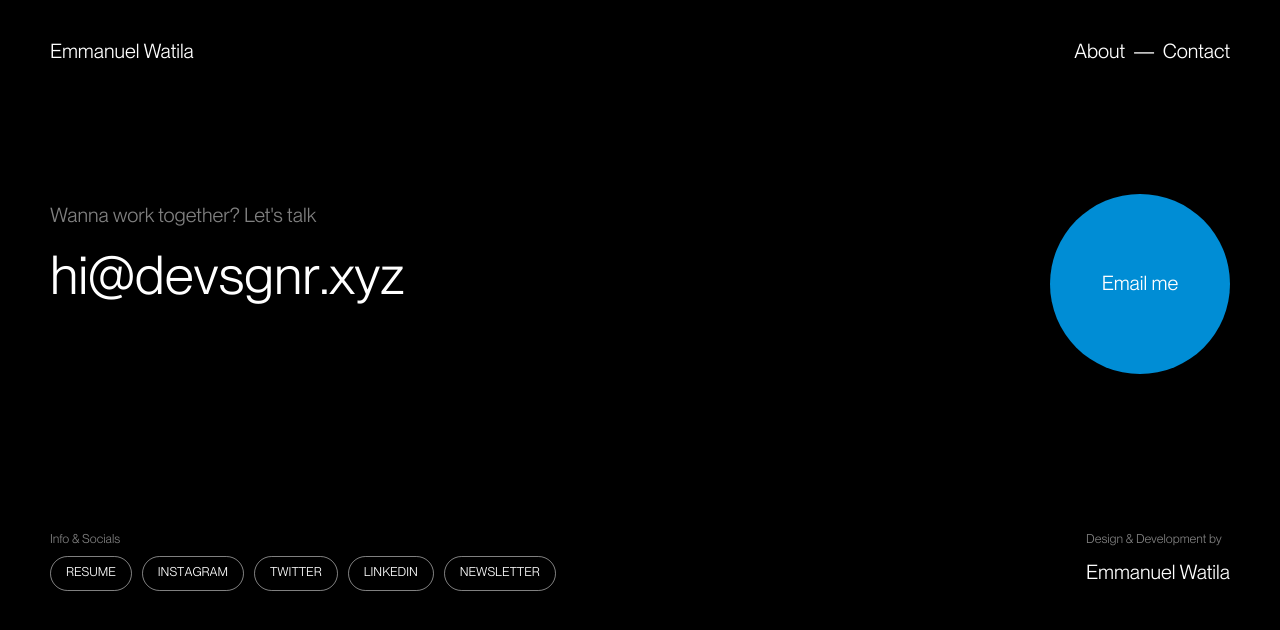
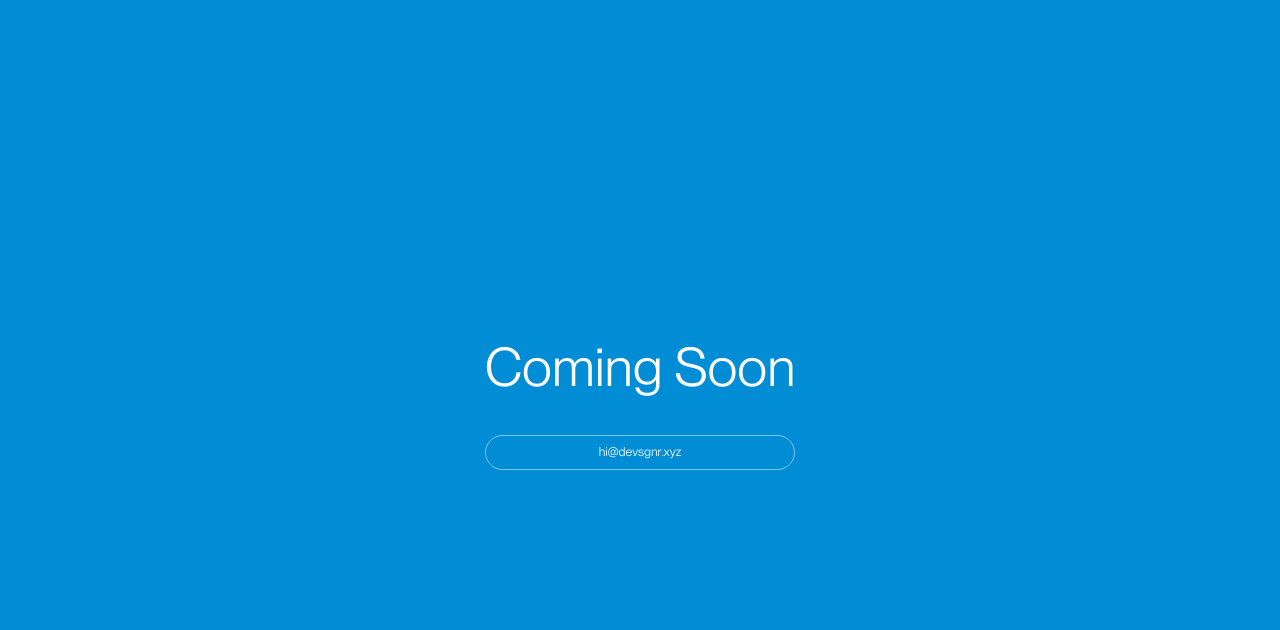
Before and after one commit to devsgnr/devsgnr, a Next.js app: page /coming-soon in a window 1280 px wide. Before the commit this address had no page. Shown: the top 630 px of the page. Built offline with nearby package versions, Linux system fonts and the light colour scheme.

Commit message:
Coming soon

```diff
--- a/components/layout/index.tsx
+++ b/components/layout/index.tsx
@@ -25,11 +25,11 @@ const Layout = ({ children, seo }: LayoutProps) => {
   return (
     <StyledLayout ref={LayoutRef} id="main">
       <SEO seo={seo} />
-      <NavigationBar />
+      {/* <NavigationBar /> */}
 
       <div>
         <>{children}</>
-        <Footer />
+        {/* <Footer /> */}
       </div>
     </StyledLayout>
   );
--- a/components/layout/styled.ts
+++ b/components/layout/styled.ts
@@ -3,7 +3,7 @@ import THEME from '../../styles/token/colors';
 
 export const StyledSplashScreen = styled('div', {
   position: 'fixed',
-  top: '-100%',
+  top: 0,
   left: 0,
   zIndex: 9999,
   width: '100%',
@@ -14,7 +14,7 @@ export const StyledSplashScreen = styled('div', {
   backgroundColor: THEME.dark.accent,
 
   '*': {
-    color: THEME.dark.background,
+    color: THEME.dark.foreground,
     textAlign: 'center',
   },
 });
--- a/next.config.js
+++ b/next.config.js
@@ -1,5 +1,24 @@
 /** @type {import('next').NextConfig} */
 const nextConfig = {
+  async redirects() {
+    return [
+      {
+        source: '/',
+        destination: '/coming-soon',
+        permanent: true,
+      },
+      {
+        source: '/about',
+        destination: '/coming-soon',
+        permanent: true,
+      },
+      {
+        source: '/mindscape',
+        destination: '/coming-soon',
+        permanent: true,
+      },
+    ];
+  },
   reactStrictMode: true,
   images: {
     domains: ['images.unsplash.com', 'media.graphassets.com'],
--- a/package.json
+++ b/package.json
@@ -9,6 +9,7 @@
     "tailwinds": "yarn tailwindcss -i ./styles/input.css -o ./styles/dist/output.css --watch"
   },
   "dependencies": {
+    "@barba/core": "^2.9.7",
     "@stitches/react": "^1.2.8",
     "@types/animejs": "^3.1.4",
     "animejs": "^3.2.1",
--- /dev/null
+++ b/pages/coming-soon.tsx
@@ -0,0 +1,23 @@
+/* eslint-disable arrow-body-style */
+import React from 'react';
+import { NextPage } from 'next';
+import { StyledSplashScreen } from '../components/layout/styled';
+import AnimatedHeading, { AnimatedLink } from '../components/animated';
+import Anchor from '../components/anchor';
+
+const Comingsoon: NextPage = () => {
+  return (
+    <div>
+      <StyledSplashScreen>
+        <div>
+          <AnimatedHeading>Coming Soon</AnimatedHeading>
+          <Anchor href="mailto:hi@devsgnr.xyz">
+            <AnimatedLink>hi@devsgnr.xyz</AnimatedLink>
+          </Anchor>
+        </div>
+      </StyledSplashScreen>
+    </div>
+  );
+};
+
+export default Comingsoon;
```
Also changed, not shown: styles/dist/output.css, 1 other file (tests, documents, lock files or other folders).
